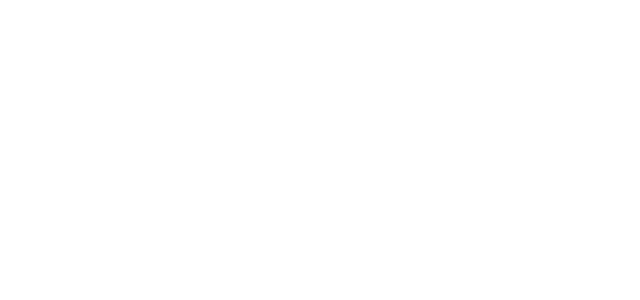
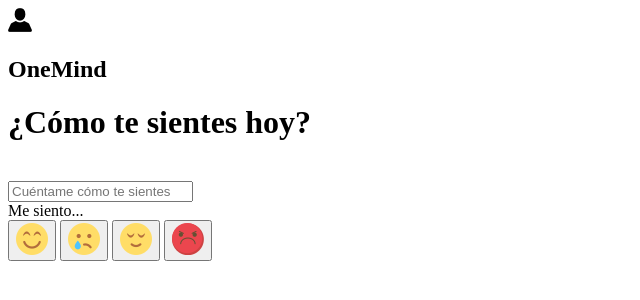
Before and after one commit to Laura-Izaguirre/OneMind, a plain HTML site: page index.html in a window 1280 px wide. Shown: the whole page, without its empty margins (0-640 px from the left). Drawn offline with Linux system fonts and the light colour scheme.

Commit message:
Create HTML structure

```diff
--- a/index.html
+++ b/index.html
@@ -1,26 +1,68 @@
 <!DOCTYPE html>
 <html lang="en">
   <head>
-  <meta charset="UTF-8">
-  <meta http-equiv="X-UA-Compatible" content="IE=edge">
-  <meta name="viewport" content="width=device-width, initial-scale=1.0">
+    <meta charset="UTF-8" />
+    <meta http-equiv="X-UA-Compatible" content="IE=edge" />
+    <meta name="viewport" content="width=device-width, initial-scale=1.0" />
     <title>One Mind</title>
-  <link rel="stylesheet" href="./assets/css/style.css">
+    <link rel="stylesheet" href="./assets/css/style.css" />
   </head>
-<body>
-  <header>
-
+  <body class="body-inicio">
+    <header id="header">
+      <img
+        src="./assets/Images/silueta-de-usuario.png"
+        alt="silueta"
+        id="silueta"
+      />
+      <h2>OneMind</h2>
     </header>
-
-  <main>
-
+    <main id="main">
+      <h1>¿Cómo te sientes hoy?</h1>
+        <section id="contenido-1" class="contenido cuadro">
+          <img src="" alt="" />
+          <form action="" id="form">
+            <input
+              type="text"
+              id="sentimiento"
+              name="sentimiento"
+              placeholder="Cuéntame cómo te sientes"
+            />
+            <section class="flex-row">
+              <label for="emoji"> Me siento... </label>
+              <div class="flex-row">
+                <button type="submit" class="feliz-btn button">
+                  <img
+                    src="./assets/Images/feliz.png"
+                    alt="emoji-feliz"
+                    class="feliz-btn img"
+                  />
+                </button>
+                <button type="submit" class="triste-btn button">
+                  <img
+                    src="./assets/Images/triste.png"
+                    alt="emoji-triste"
+                    class="triste-btn img"
+                  />
+                </button>
+                <button type="submit" class="tranquilo-btn button">
+                  <img
+                    src="./assets/Images/tranquilo.png"
+                    alt="emoji-tranquilo"
+                    class="tranquilo-btn img"
+                  />
+                </button>
+                <button type="submit" class="enojado-btn button">
+                  <img src="./assets/Images/enojado.png" alt="emoji-enojado" class="enojado-btn button"
+                  />
+                </button>
+              </div>
+            </section>
+          </form>
+        </section>
     </main>
 
-  <footer>
+    <footer id="footer"></footer>
 
-  </footer>
-
-  <script src="./assets/js/index.js"></script>
-
+    <script src="./assets/js/index.js" type="text/javascript"></script>
   </body>
 </html>
```
Also changed, not shown: assets/Images/enojado.png (added), assets/Images/feliz.png (added), assets/Images/silueta-de-usuario.png (added), assets/Images/tranquilo.png (added), assets/Images/triste.png (added). Lines whose indentation alone changed are shown as unchanged.
